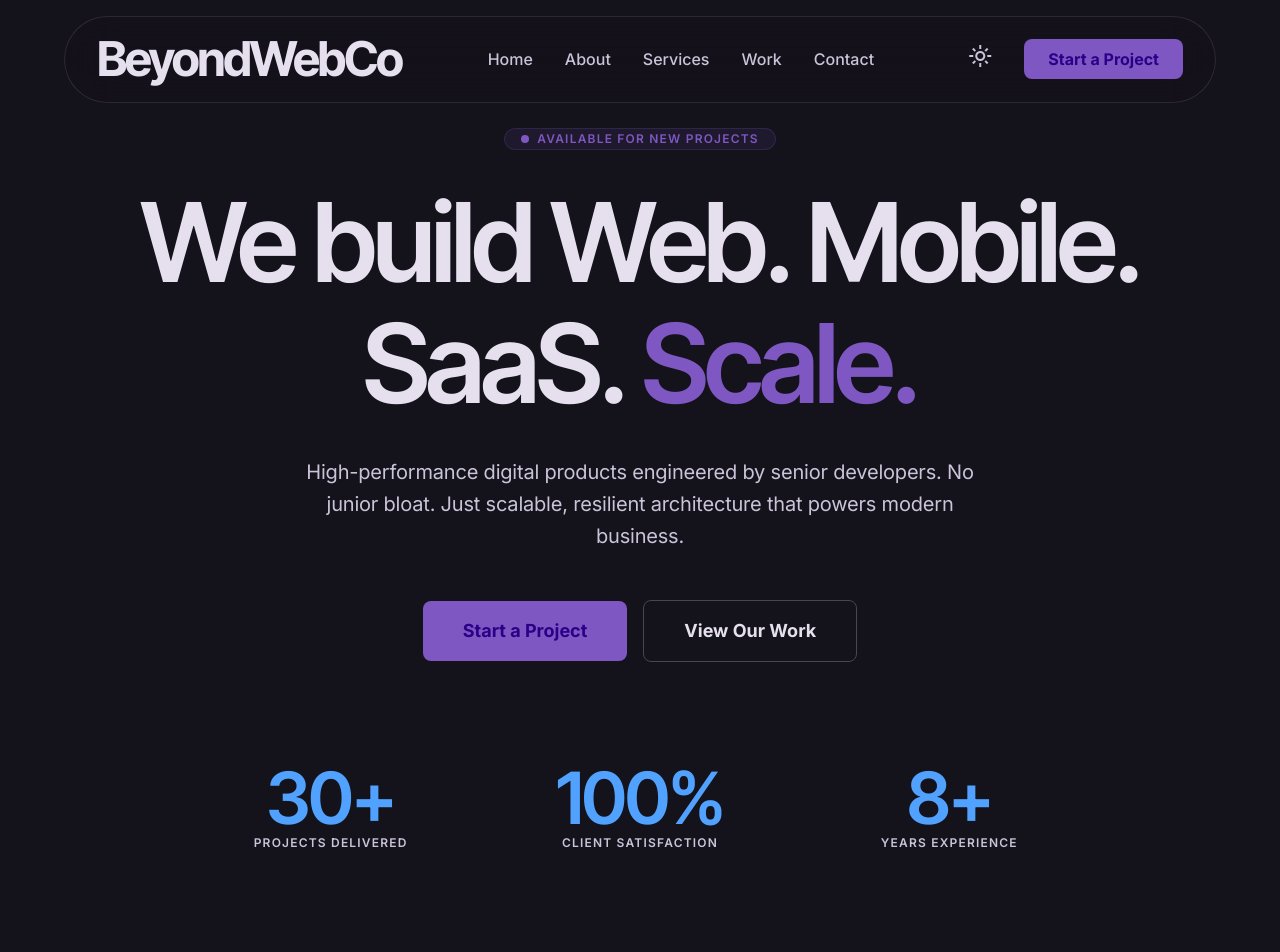
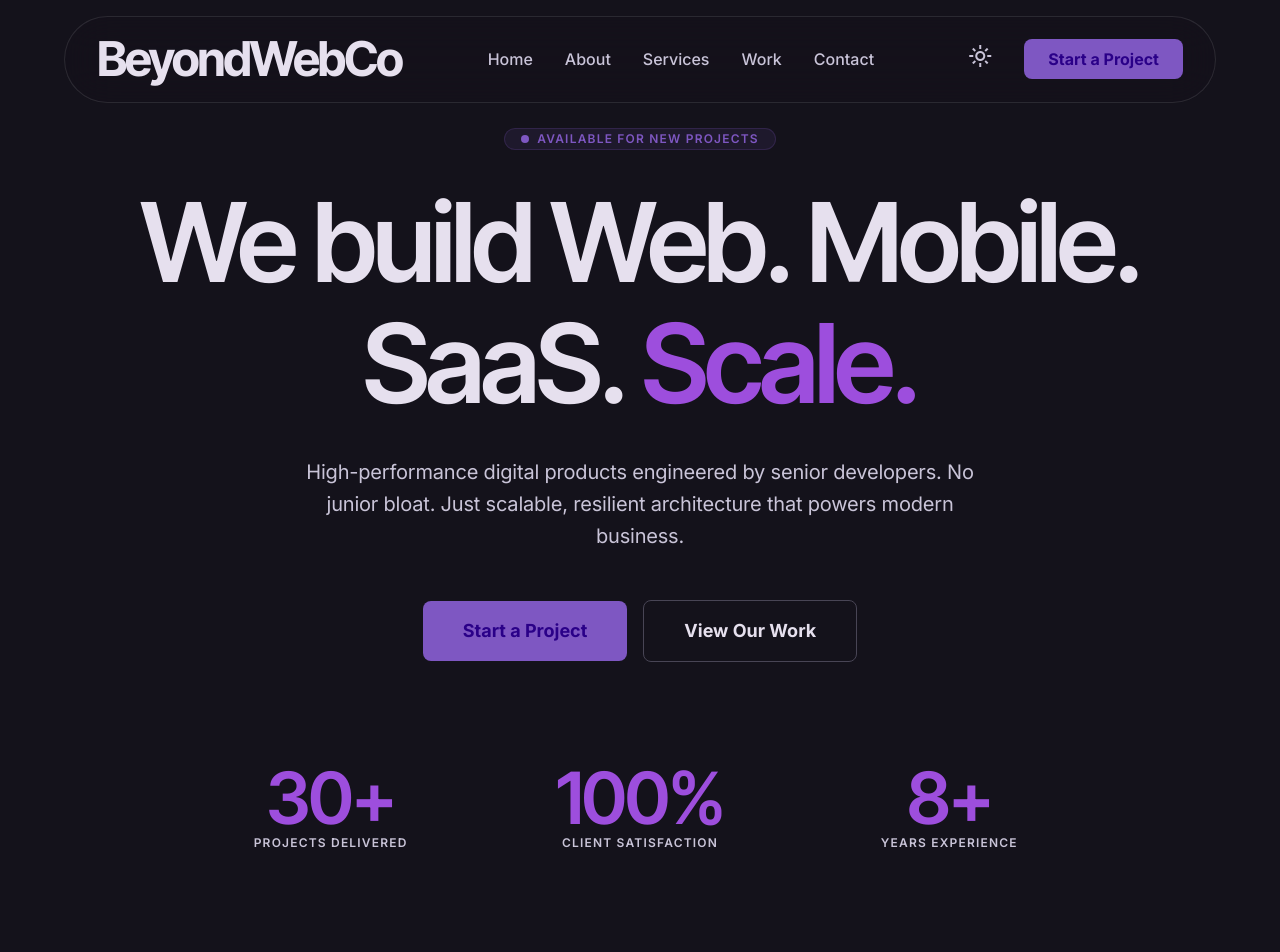
Before and after one commit to captain-america-7/beyondwebco, a Next.js app: page / in a window 1280 px wide. Shown: the top 952 px of the page. Built offline with nearby package versions, Linux system fonts and the light colour scheme.

Commit message:
Update Hero.tsx

```diff
--- a/src/components/sections/Hero.tsx
+++ b/src/components/sections/Hero.tsx
@@ -23,7 +23,7 @@ export default function Hero() {
         </span>
 
         <h1 className="font-display-xl text-[64px] leading-[1.1] md:text-display-xl max-w-5xl mx-auto mb-stack-lg">
-          We build Web. Mobile. SaaS. <span className="text-primary">Scale.</span>
+          We build Web. Mobile. SaaS. <span className="text-[#9D4EDD]">Scale.</span>
         </h1>
 
         <p className="font-body-lg text-body-lg text-on-surface-variant max-w-2xl mx-auto mb-12">
@@ -47,15 +47,15 @@ export default function Hero() {
         className="grid grid-cols-1 md:grid-cols-3 gap-gutter mt-24 w-full max-w-4xl"
       >
         <div className="flex flex-col items-center">
-          <span className="font-display-lg text-display-lg text-blue-400">30+</span>
+          <span className="font-display-lg text-display-lg text-[#9D4EDD]">30+</span>
           <span className="text-on-surface-variant font-label-caps text-label-caps">PROJECTS DELIVERED</span>
         </div>
         <div className="flex flex-col items-center">
-          <span className="font-display-lg text-display-lg text-blue-400">100%</span>
+          <span className="font-display-lg text-display-lg text-[#9D4EDD]">100%</span>
           <span className="text-on-surface-variant font-label-caps text-label-caps">CLIENT SATISFACTION</span>
         </div>
         <div className="flex flex-col items-center">
-          <span className="font-display-lg text-display-lg text-blue-400">8+</span>
+          <span className="font-display-lg text-display-lg text-[#9D4EDD]">8+</span>
           <span className="text-on-surface-variant font-label-caps text-label-caps">YEARS EXPERIENCE</span>
         </div>
       </motion.div>
```
